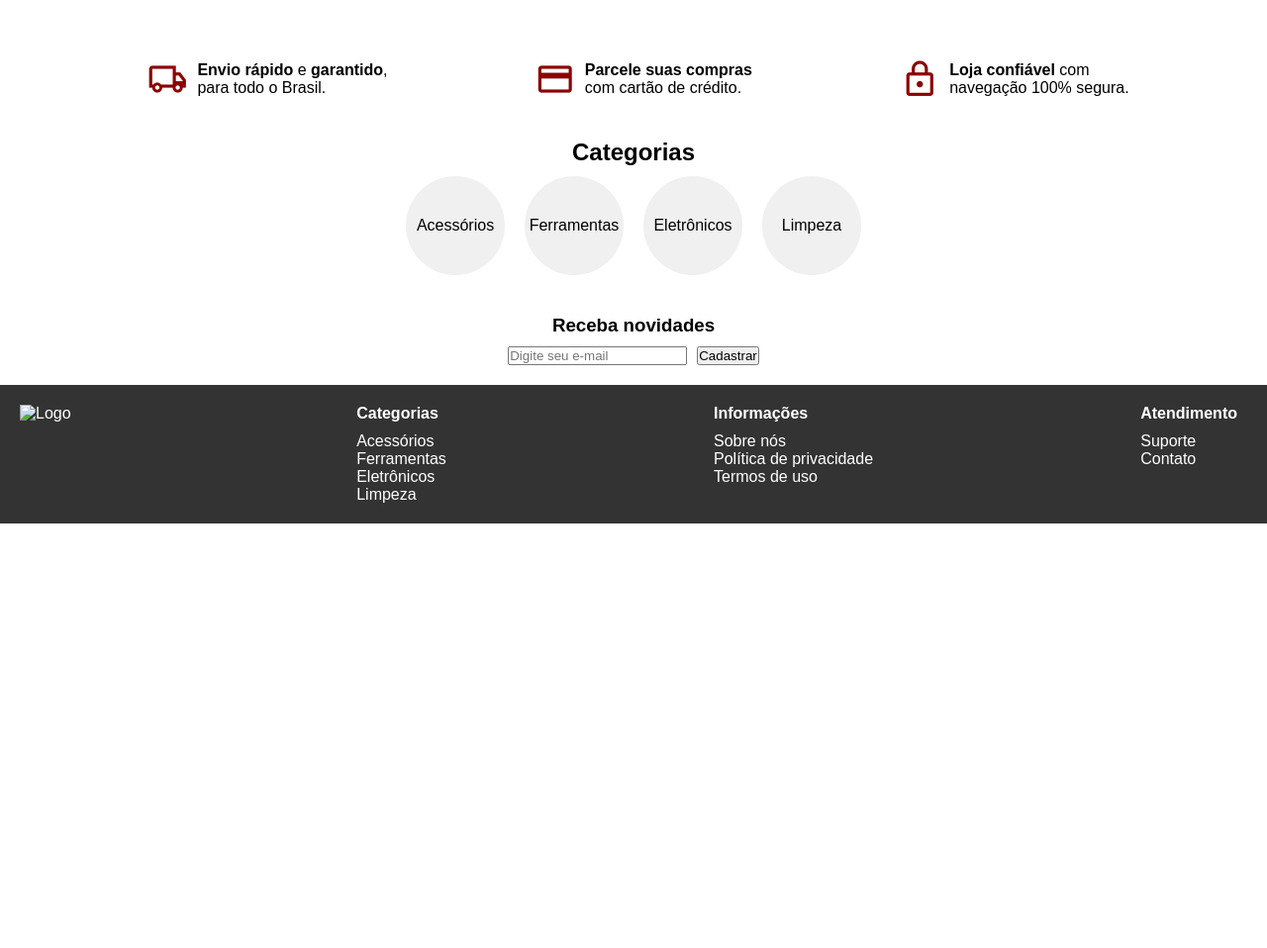
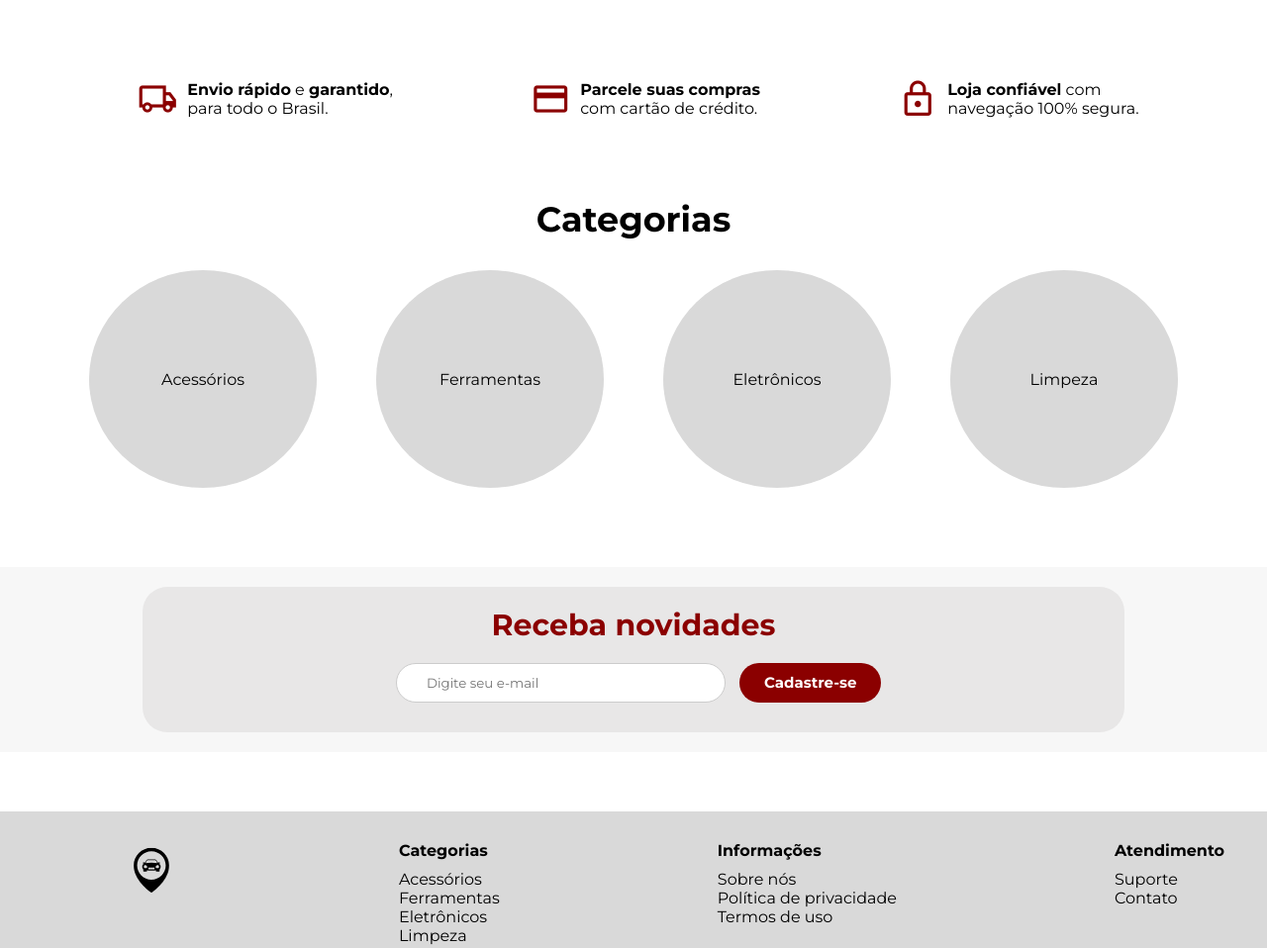
Before and after one commit to kauuaa/projeto-eccomerce, a plain HTML site: page frontend/index.html in a window 1280 px wide. Shown: the part 624-1582 px from the top of the page at 99% size. Before the commit the page ends 1153 px from the top, so only its background shows below. Drawn offline with nearby package versions, Linux system fonts and the light colour scheme.

Commit message:
arrumando algumas coisas

```diff
--- a/frontend/css/style.css
+++ b/frontend/assets/css/style.css
@@ -4,7 +4,7 @@
     margin: 0;
     padding: 0;
     box-sizing: border-box;
-    font-family: Arial, sans-serif;
+    font-family: 'Montserrat', sans-serif;
 }
 
 /* HEADER */
@@ -84,6 +84,10 @@
 
 
 /* MAIN */
+.barraSuperior  a {
+    color: white;
+}
+
 .banner {
     margin: 40px 0;
     display: flex;
@@ -93,7 +97,7 @@
 .cartoesInfo {
     display: flex;
     justify-content: space-evenly;
-    padding: 20px 0;
+    margin: 80px 0;
 }
 
 .cartao {
@@ -114,53 +118,102 @@
 
 .categorias {
     text-align: center;
-    padding: 20px 0;
+}
+
+.categorias h2 {
+    font-size: 35px;
 }
 
 .listaCategorias {
     display: flex;
     justify-content: center;
-    gap: 20px;
+    gap: 60px;
     margin-top: 10px;
 }
 
 .itemCategoria {
-    background-color: #f0f0f0;
+    background-color: #D9D9D9;
     padding: 20px;
     border-radius: 50%;
-    width: 100px;
-    height: 100px;
+    width: 230px;
+    height: 220px;
+    margin: 20px 0;
     display: flex;
     align-items: center;
     justify-content: center;
+    cursor: pointer;
+    transition: all .3s;
+}
+
+.itemCategoria:hover {
+    transform: scale(1.1);
 }
 
 .newsletter {
+    background-color: #f7f7f7;
+    padding: 20px;
+    margin: 60px 0;
     text-align: center;
-    margin: 20px 0;
 }
 
 .caixaNewsletter {
+    background-color: #E8E7E7;
+    padding: 20px;
+    border-radius: 25px;
+    width: 80%;
+    margin: 0 auto;
+}
+
+.caixaNewsletter h3 {
+    font-size: 30px;
+    font-weight: bold;
+    margin-bottom: 10px;
+    color: #8B0000;
+}
+
+.caixaNewsletter input {
+    width: 35%;
+    height: 40px;
+    border: 1px solid #ccc;
+    border-radius: 30px;
+    margin: 10px;
+    padding: 0px 30px;
+}
+
+.caixaNewsletter input::placeholder {
+    margin: 20px;
+}
+
+.caixaNewsletter button {
+    background-color: #8B0000;
+    color: #fff;
+    width: 15%;
+    height: 40px;
+    border: none;
+    border-radius: 30px;
+    cursor: pointer;
+    font-size: 15px;
+    font-weight: bold;
+    transition: all .3s;
+}
+
+.caixaNewsletter button:hover {
+    background-color: #510202;
+}
+/* FIM MAIN */
+
+/* FOOTER */
+.conteudoRodape {
     display: flex;
     justify-content: center;
-    gap: 10px;
-    margin-top: 10px;
-}
-
-.conteudoRodape {
-    display: flex;
-    justify-content: space-between;
-    padding: 20px;
-    background-color: #333;
-    color: #fff;
+    gap: 220px;
+    padding: 30px 0;
+    background-color: #D9D9D9;
+    color: black;
 }
 
 .logoRodape {
     width: 80px;
-}
-
-.linksRodape, .infoRodape, .contatoRodape {
-    margin: 0 10px;
 }
 
 .linksRodape p, .infoRodape p, .contatoRodape p {
@@ -171,3 +224,4 @@
 ul {
     list-style: none;
 }
+/* FIM FOOTER */
--- a/frontend/index.html
+++ b/frontend/index.html
@@ -6,24 +6,28 @@
     <meta name="viewport" content="width=device-width, initial-scale=1.0">
     <title>Home | AutoPeças</title>
     <link rel="stylesheet" href="https://fonts.googleapis.com/css2?family=Material+Symbols+Outlined:opsz,wght,FILL,GRAD@20..48,100..700,0..1,-50..200" />
-    <link rel="stylesheet" href="css/style.css">
+    <link rel="stylesheet" href="assets/css/style.css">
 </head>
 <body>
+    <!-- HEADER -->
     <header class="barraSuperior">
-        <a href="index.html"><img src="src/logotipos/white-logo-64.svg" alt="Logo" class="logo"></a>
+        <a href="index.html"><img src="assets/src/logotipos/white-logo-64.svg" alt="Logo" class="logo"></a>
         <div class="barraPesquisa">
             <input type="text" placeholder="Buscar produto">
             <span class="material-symbols-outlined" id="lupa">search</span>
         </div>
         <div class="iconesUsuario">
-            <span class="material-symbols-outlined icone" id="pessoa">person</span>
-            <span class="material-symbols-outlined icone" id="carrinho">shopping_cart</span>
+            <a href="pages/login.html"><span class="material-symbols-outlined icone" id="pessoa">person</span></a>
+            <a href="pages/carrinho.html"><span class="material-symbols-outlined icone" id="carrinho">shopping_cart</span></a>
         </div>
     </header>
+    <!-- FIM HEADER -->
 
+
+    <!-- MAIN -->
     <main>
         <section class="banner">
-            <img src="src/banners/frete-gratis-pc.png" alt="banner-frete-gratis">
+            <img src="assets/src/banners/frete-gratis-pc.png" alt="banner-frete-gratis">
         </section>
 
         <section class="cartoesInfo">
@@ -52,17 +56,19 @@
         </section>
 
         <section class="newsletter">
+            <div class="caixaNewsletter">
             <h3>Receba novidades</h3>
-            <div class="caixaNewsletter">
                 <input type="email" placeholder="Digite seu e-mail">
-                <button>Cadastrar</button>
+                <button>Cadastre-se</button>
             </div>
         </section>
     </main>
+    <!-- FIM MAIN -->
 
+    <!-- FOOTER -->
     <footer>
         <div class="conteudoRodape">
-            <img src="logo.png" alt="Logo" class="logoRodape">
+            <a href="index.html"><img src="assets/src/logotipos/black-logo64.svg" alt="Logo" class="logo"></a>
             <div class="linksRodape">
                 <p><strong>Categorias</strong></p>
                 <ul>
@@ -89,5 +95,6 @@
             </div>
         </div>
     </footer>
+    <!-- FIM FOOTER -->
 </body>
 </html>
```
Also changed, not shown: frontend/assets/src/banners/frete-gratis-pc.png (renamed from frontend/src/banners/frete-gratis-pc.png), frontend/assets/src/logotipos/black-logo64.svg (renamed from frontend/src/logotipos/black-logo64.svg), frontend/assets/src/logotipos/white-logo-64.svg (renamed from frontend/src/logotipos/white-logo-64.svg), frontend/pages/acessorios.html (added), frontend/pages/carrinho.html (added), frontend/pages/contato.html (added), frontend/pages/eletronicos.html (added), frontend/pages/ferramentas.html (added), frontend/pages/limpeza.html (added), frontend/pages/login.html (added), frontend/pages/politicaPrivacidade.html (added), frontend/pages/sobre.html (added), frontend/pages/suporte.html (added), frontend/pages/termosUso.html (added).
